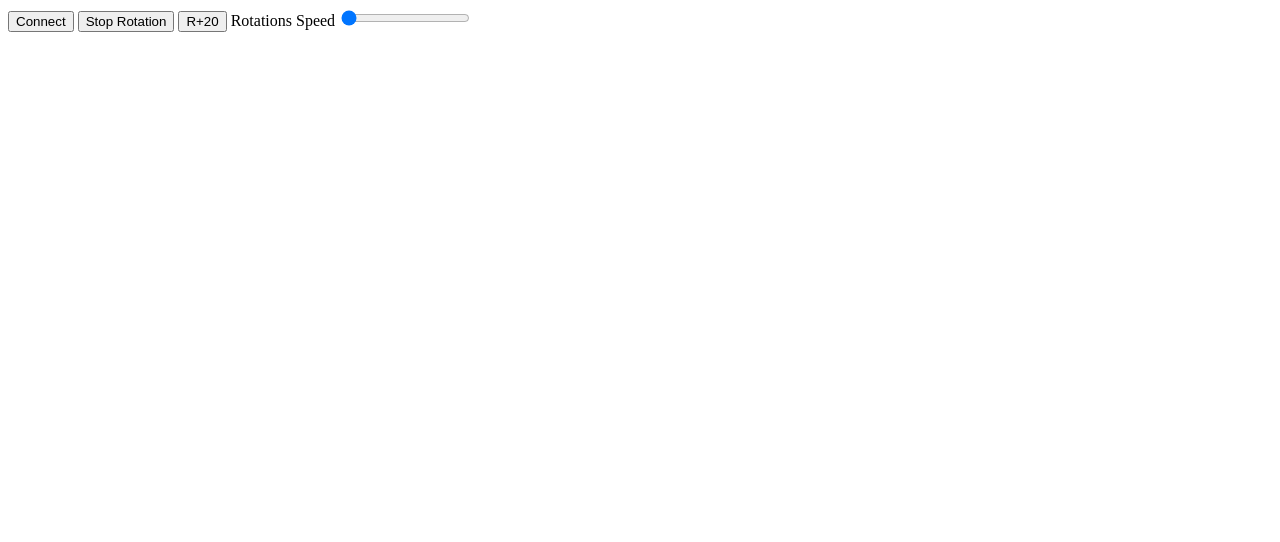
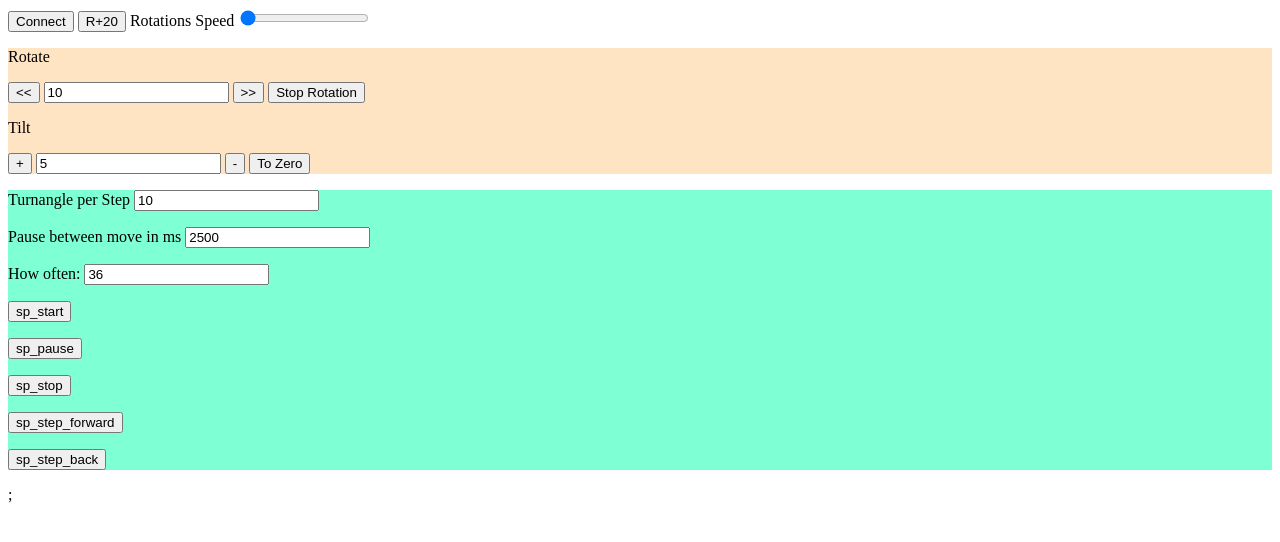
Before and after one commit to SphaeroX/Revopoint-Dual-Axis-Turntable, a plain HTML site: page index.html in a window 1280 px wide. Drawn offline with Linux system fonts and the light colour scheme.

Commit message:
some more options

```diff
--- a/index.html
+++ b/index.html
@@ -11,7 +11,6 @@
   </head>
   <body>
     <button onclick="connect()">Connect</button>
-    <button onclick="bluetoothSend('+CT,STOP;')">Stop Rotation</button>
     <button onclick="bluetoothSend('+CT,TURNANGLE=20;')">R+20</button>
     Rotations Speed
     <input
@@ -22,6 +21,50 @@
       id="rotation_speed"
       onchange="set_rotation_speed(this)"
     />
+
+    <div id="control" style="background-color: bisque">
+      <p>Rotate</p>
+      <p>
+        <button id="ct_backward"><<</button>
+        <input type="text" id="ct_turnangle" value="10" />
+        <button id="ct_forward">>></button>
+        <button onclick="bluetoothSend('+CT,STOP;')">Stop Rotation</button>
+      </p>
+      <p>Tilt</p>
+      <button id="cr_backward">+</button>
+      <input type="text" id="cr_turnangle" value="5" />
+      <button id="cr_forward">-</button>
+      <button id="cr_zero">To Zero</button>
+    </div>
+
+    <div id="scan_proc" style="background-color: aquamarine">
+      <p>
+        Turnangle per Step
+        <input type="text" id="sp_turnangle" value="10" />
+      </p>
+      <p>
+        Pause between move in ms
+        <input type="text" id="sp_pause" value="2500" />
+      </p>
+      <p>How often: <input type="text" id="sp_steps" value="36" /></p>
+      <p>
+        <button id="sp_start">sp_start</button>
+      </p>
+      <p>
+        <button id="sp_pause">sp_pause</button>
+      </p>
+      <p>
+        <button id="sp_stop">sp_stop</button>
+      </p>
+      <p>
+        <button id="sp_step_forward">sp_step_forward</button>
+      </p>
+      <p>
+        <button id="sp_step_back">sp_step_back</button>
+      </p>
+    </div>
+    ;
+
     <script>
       /**
        * Mit nRFConnect verbinden
@@ -31,6 +74,8 @@
 
       let server = false;
       let tiltvalue = 0;
+      let sp_current_step = 0;
+      let spInterval = false;
 
       async function connect() {
         const device = await navigator.bluetooth.requestDevice({
@@ -54,6 +99,84 @@
         console.log(`+CT,TURNSPEED=${event.value};`);
         bluetoothSend(`+CT,TURNSPEED=${event.value};`);
       }
+
+      document.getElementById("sp_start").addEventListener("click", (event) => {
+        spInterval = setInterval(() => {
+          sp_current_step++;
+
+          bluetoothSend(
+            `+CT,TURNANGLE=${document.getElementById("sp_turnangle").value};`
+          );
+
+          if (
+            sp_current_step ==
+            parseInt(document.getElementById("sp_steps").value)
+          ) {
+            clearInterval(spInterval);
+          }
+        }, parseInt(document.getElementById("sp_pause").value));
+      });
+
+      document.getElementById("sp_stop").addEventListener("click", (event) => {
+        sp_current_step = 0;
+        clearInterval(spInterval);
+      });
+
+      document.getElementById("sp_pause").addEventListener("click", (event) => {
+        clearInterval(spInterval);
+      });
+
+      document
+        .getElementById("sp_step_back")
+        .addEventListener("click", (event) => {
+          bluetoothSend(
+            `+CT,TURNANGLE=-${document.getElementById("sp_turnangle").value};`
+          );
+        });
+
+      document
+        .getElementById("sp_step_forward")
+        .addEventListener("click", (event) => {
+          bluetoothSend(
+            `+CT,TURNANGLE=${document.getElementById("sp_turnangle").value};`
+          );
+        });
+
+      document
+        .getElementById("ct_forward")
+        .addEventListener("click", (event) => {
+          bluetoothSend(
+            `+CT,TURNANGLE=${document.getElementById("ct_turnangle").value};`
+          );
+        });
+
+      document
+        .getElementById("ct_backward")
+        .addEventListener("click", (event) => {
+          bluetoothSend(
+            `+CT,TURNANGLE=-${document.getElementById("ct_turnangle").value};`
+          );
+        });
+
+      document
+        .getElementById("cr_forward")
+        .addEventListener("click", (event) => {
+          bluetoothSend(
+            `+CR,TILTVALUE=${document.getElementById("cr_turnangle").value};`
+          );
+        });
+
+      document
+        .getElementById("cr_backward")
+        .addEventListener("click", (event) => {
+          bluetoothSend(
+            `+CR,TILTVALUE=-${document.getElementById("cr_turnangle").value};`
+          );
+        });
+
+      document.getElementById("cr_zero").addEventListener("click", (event) => {
+        bluetoothSend(`+CR,TILTVALUE=0;`);
+      });
 
       document.addEventListener("keydown", (e) => {
         if (!e.repeat) {
```
